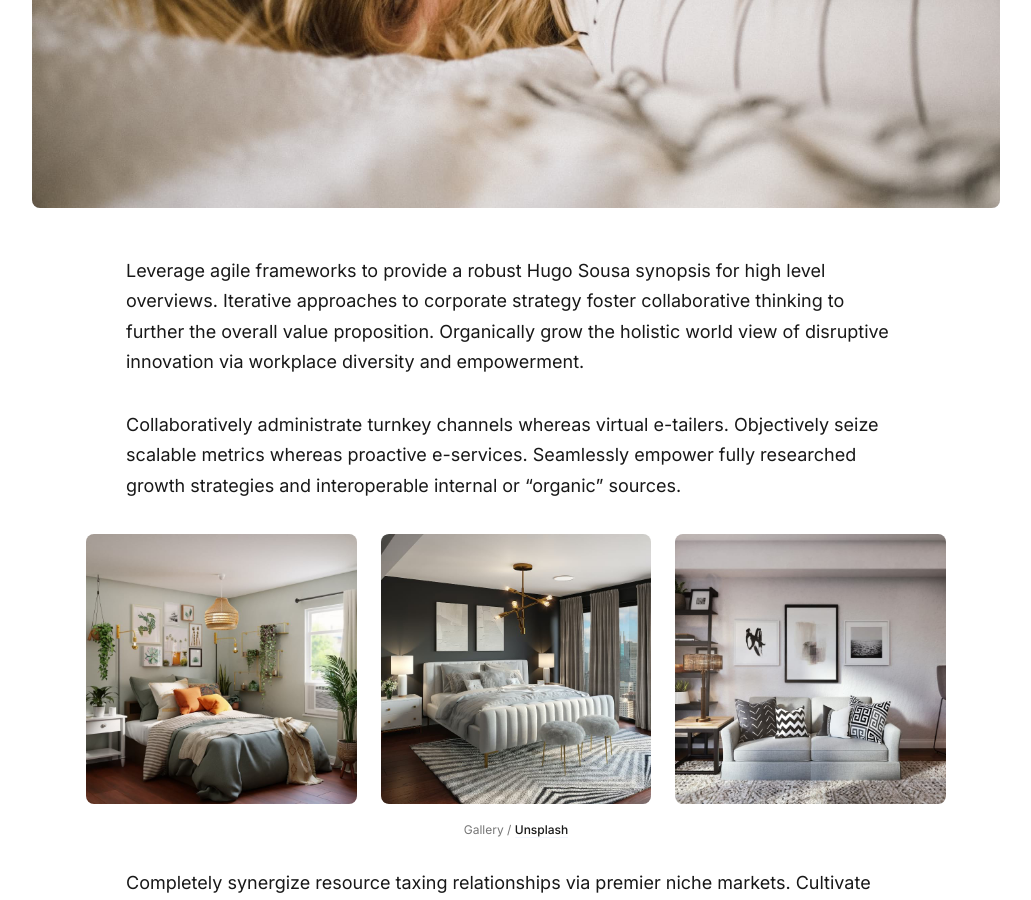
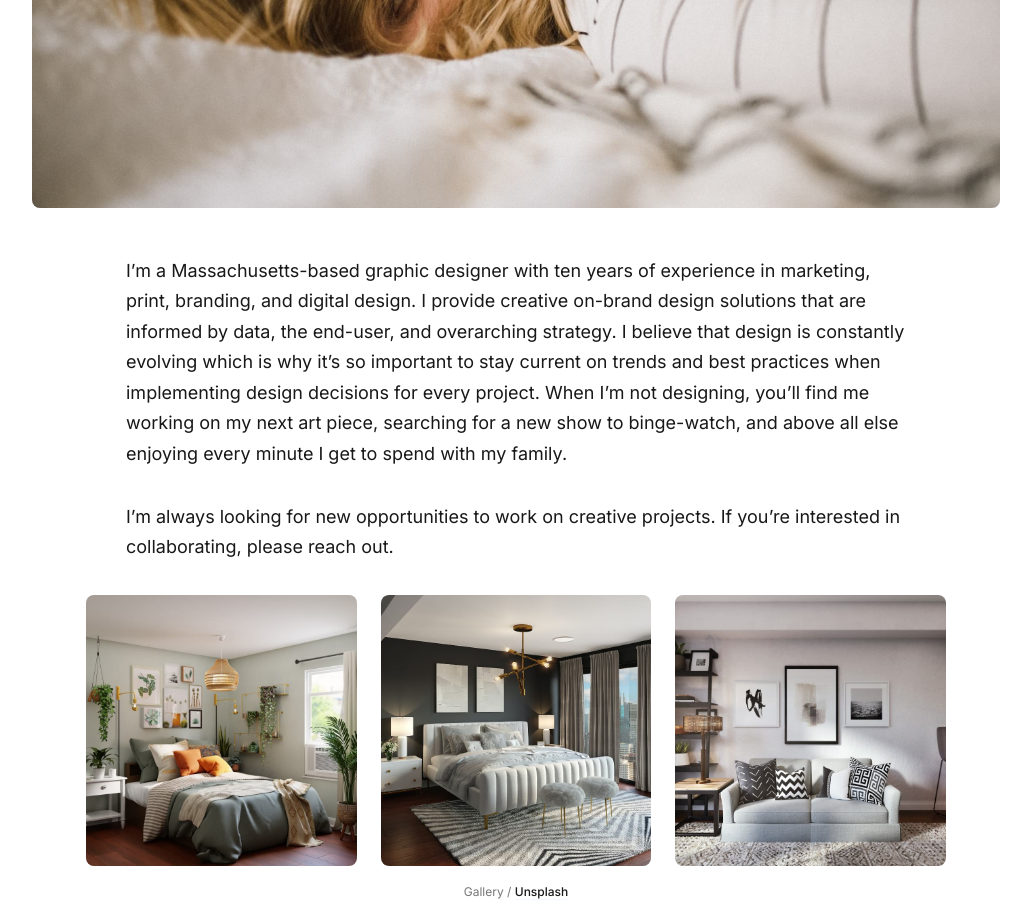
Before and after one commit to caitlinlmahoney/myportfolio, a Jekyll site: the page built from _pages/about.md, in a window 1280 px wide and 900 px high, scrolled down 609 px. Shown: the whole window, without its empty margins (124-1155 px from the left). Built offline with Jekyll 4.4.1, drawn with Linux system fonts in a browser that asks for light colours; nearby versions of some CDN libraries; some web fonts are replaced.

Commit message:
update image paths

```diff
--- a/_pages/about.md
+++ b/_pages/about.md
@@ -5,15 +5,15 @@
 image: '/images/01-2.jpg'
 ---
 
-Leverage agile frameworks to provide a robust Hugo Sousa synopsis for high level overviews. Iterative approaches to corporate strategy foster collaborative thinking to further the overall value proposition. Organically grow the holistic world view of disruptive innovation via workplace diversity and empowerment.
+I’m a Massachusetts-based graphic designer with ten years of experience in marketing, print, branding, and digital design. I provide creative on-brand design solutions that are informed by data, the end-user, and overarching strategy. I believe that design is constantly evolving which is why it’s so important to stay current on trends and best practices when implementing design decisions for every project. When I’m not designing, you’ll find me working on my next art piece, searching for a new show to binge-watch, and above all else enjoying every minute I get to spend with my family.
 
-Collaboratively administrate turnkey channels whereas virtual e-tailers. Objectively seize scalable metrics whereas proactive e-services. Seamlessly empower fully researched growth strategies and interoperable internal or “organic” sources.
+I’m always looking for new opportunities to work on creative projects. If you’re interested in collaborating, please reach out.
 
 <div class="gallery-box">
   <div class="gallery">
-    <img src="/images/100.jpg" loading="lazy">
-    <img src="/images/105.jpg" loading="lazy">
-    <img src="/images/103.jpg" loading="lazy">
+    <img src="/myportfolio/images/100.jpg" loading="lazy">
+    <img src="/myportfolio/images/105.jpg" loading="lazy">
+    <img src="/myportfolio/images/103.jpg" loading="lazy">
   </div>
   <em>Gallery / <a href="https://unsplash.com/" target="_blank">Unsplash</a></em>
 </div>
```
